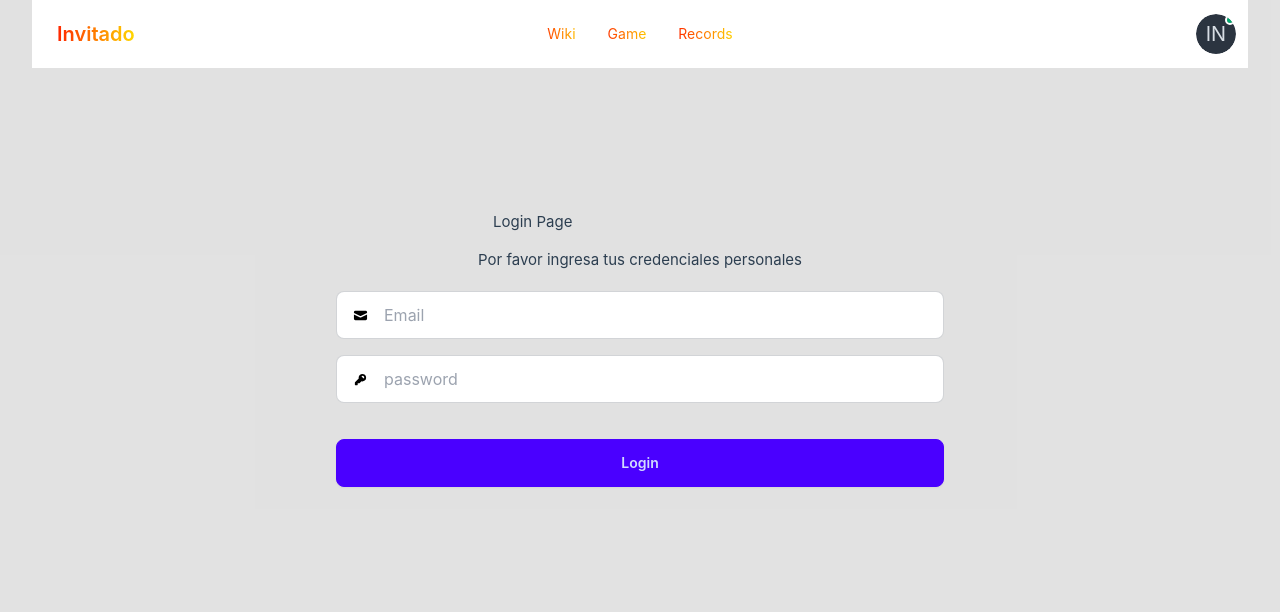
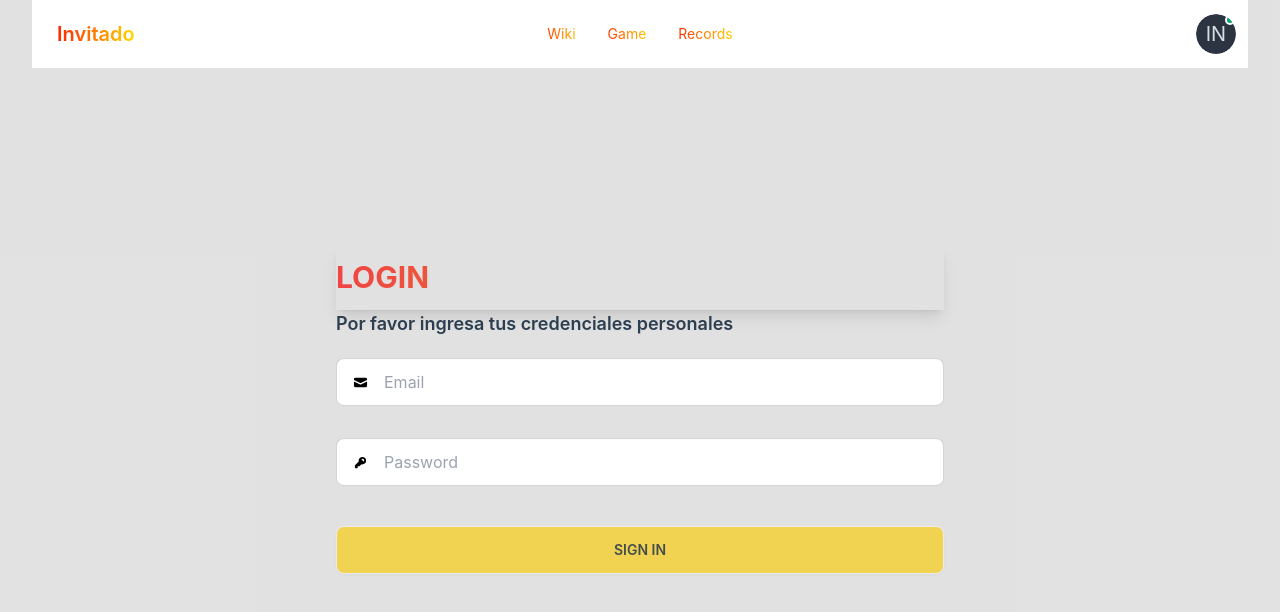
Before and after one commit to Cedricnator/vue_taller-3, a Vue app: page /#/auth/login in a window 1280 px wide. Shown: the top 612 px of the page. Built offline with nearby package versions, Linux system fonts and the light colour scheme.

Commit message:
refactor: Update LoginForm component styling and layout

```diff
--- a/src/components/auth/LoginForm.vue
+++ b/src/components/auth/LoginForm.vue
@@ -22,7 +22,7 @@ const loginUser = (): void => {
 </script>
 
 <template>
-    <form class="mt-5 w-[50%] flex flex-col gap-4">
+    <form class="mt-5 w-full flex flex-col gap-8">
         <label class="input input-bordered flex items-center gap-4">
             <img
                 src="/vue_taller-3/svg/email-icon.svg"
@@ -52,16 +52,16 @@ const loginUser = (): void => {
                 type="password"
                 class="grow"
                 aria-label="password-input"
-                placeholder="password"
+                placeholder="Password"
                 v-model="password"
             />
         </label>
         <button
-            class="btn btn-primary mt-5 w-full"
+            class="btn bg-yellow-400 opacity-70 mt-2 w-full text-bol text-accent-content"
             type="submit"
             @click.prevent="loginUser"
             >
-            Login
+            SIGN IN
         </button>
     </form>
 </template>
--- a/src/views/auth/LoginView.vue
+++ b/src/views/auth/LoginView.vue
@@ -1,16 +1,17 @@
 <script setup lang="ts">
 import LoginForm from "@/components/auth/LoginForm.vue";
 </script>
-
 <template>
-    <main class="">
-        <section class="flex flex-col justify-center items-center mt-32">
-            <div class="flex  flex-col justify-start">
-                <h1 class="text-start">Login Page</h1>
-                <h3>Por favor ingresa tus credenciales personales</h3>
-            </div>
-            <LoginForm />
-        </section>
+    <main class="flex flex-col justify-center items-center mt-44">
+        <div class="w-[50%] mx-auto">
+            <section class="flex flex-col">
+                <div class="text-left">
+                    <h1 class="text-3xl font-bold px-0 text-transparent bg-clip-text bg-gradient-to-r from-red-500 to-yellow-500 shadow-lg">LOGIN</h1>
+                    <h3 class="text-lg font-semibold">Por favor ingresa tus credenciales personales</h3>
+                </div>
+                <LoginForm />
+            </section>
+        </div>
     </main>
 </template>
 
```
